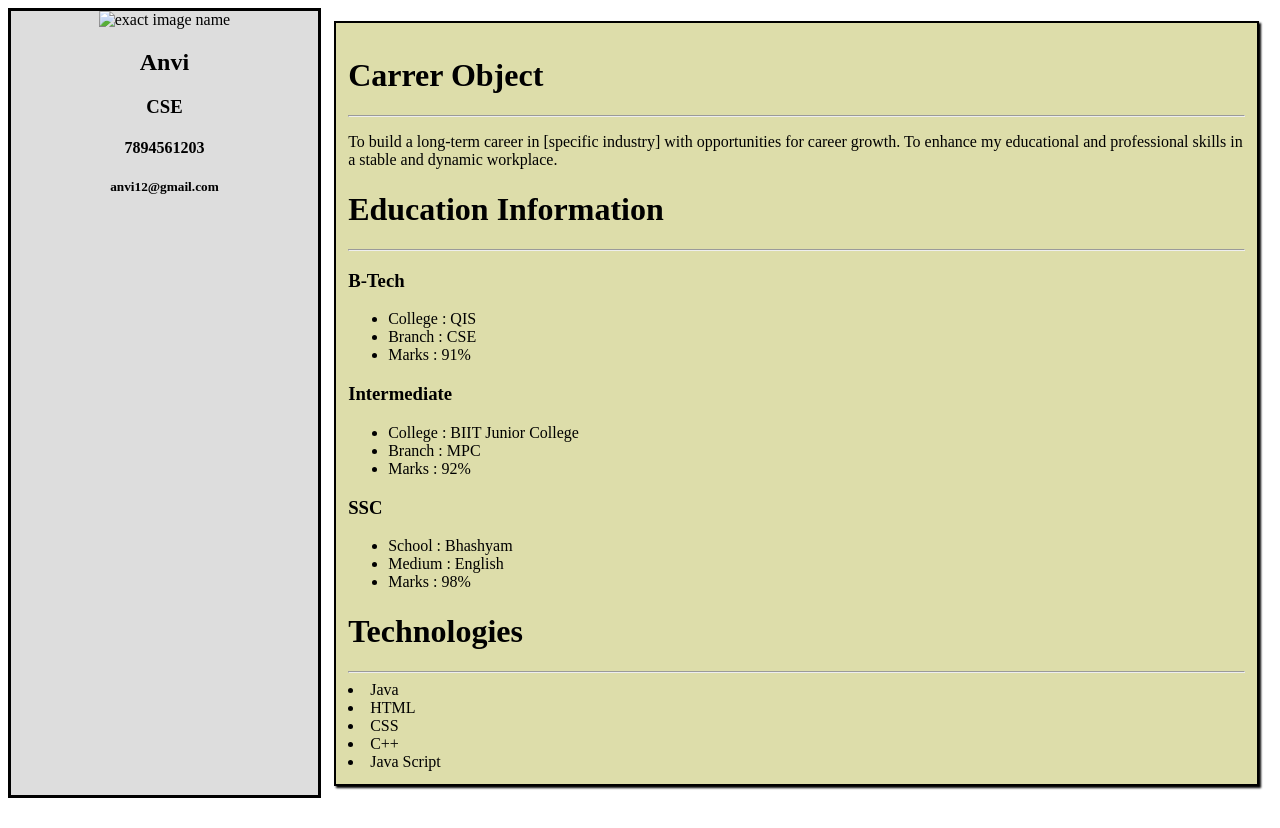
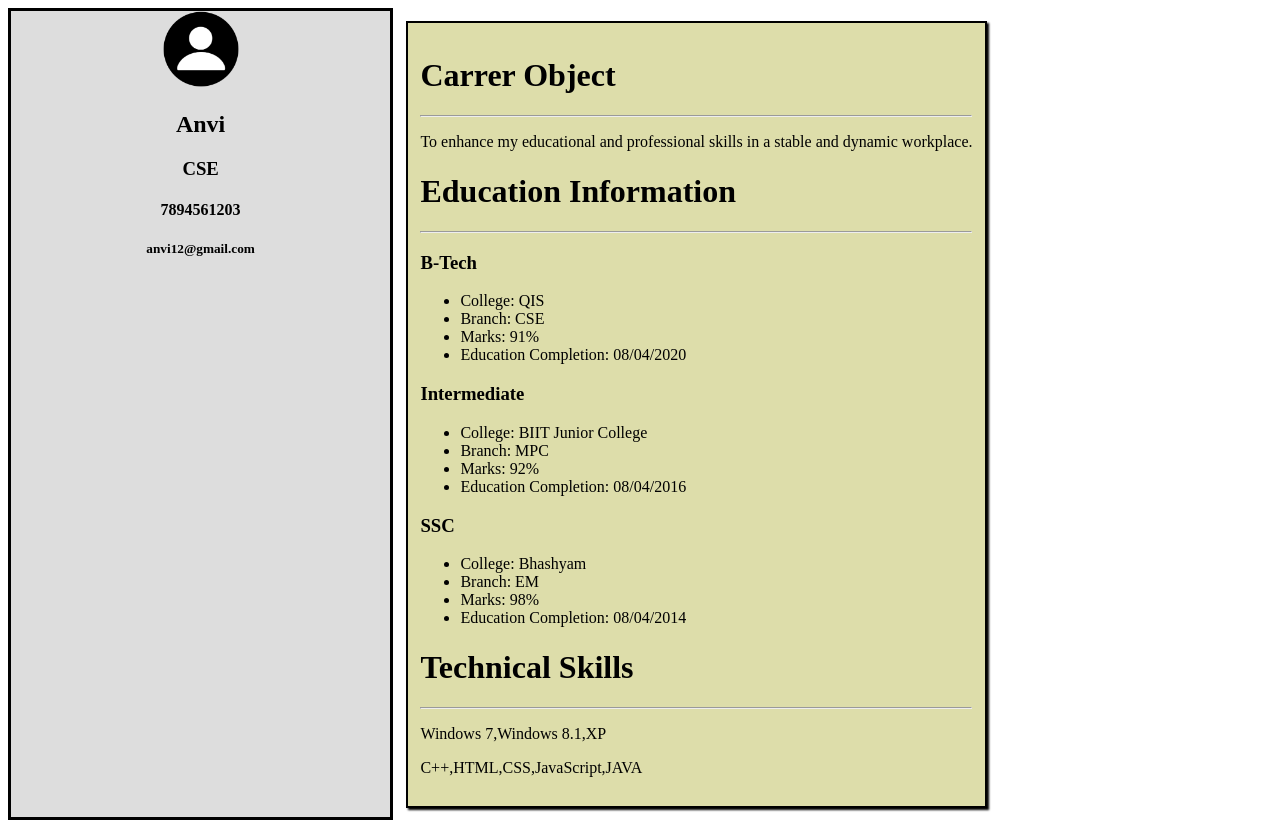
Before and after one commit to Anvi7Malineni/dynamicresume, a plain HTML site: page resume.html in a window 1280 px wide. Before the commit the page ends 806 px from the top, so only its background shows below. Drawn offline with Linux system fonts and the light colour scheme.

Commit message:
dynamicresume

```diff
--- a/card.js
+++ b/card.js
@@ -25,7 +25,7 @@
       card.classList.add("card");
       mainDiv.appendChild(card);
       var image=document.createElement("img");
-      image.src="images/profile.png";
+      image.src="images/profile1.png";
       card.appendChild(image);
       var h1=document.createElement("h1");
       h1.textContent=Pro[i].name;
@@ -39,6 +39,10 @@
       var h5=document.createElement("h5");
       h5.textContent=Pro[i].email;
       card.appendChild(h5);
+      var a=document.createElement("a");
+      a.textContent="View Resume";
+      a.href="resume.html";
+      card.appendChild(a);
     }
 
     }
--- a/resume.html
+++ b/resume.html
@@ -1,7 +1,7 @@
 <!DOCTYPE html>
 <html lang="en" dir="ltr">
   <head>
-    <meta name="viewport" content="width=device-width, intial-scale=1">
+    <meta name="viewport" content="width=device-width, initial-scale=1">
     <link rel="stylesheet" href="styles\style.css">
     <meta charset="utf-8">
     <title>Resume</title>
@@ -10,18 +10,17 @@
   <body>
 <div class="main">
   <div class="leftDiv">
-    <img src=" images\profile.png" alt="exact image name">
+    <!-- <img src=" images\profile.png" alt="exact image name">
     <h2>Anvi</h2>
     <h3>CSE</h3>
     <h4>7894561203</h4>
-    <h5>anvi12@gmail.com</h5>
+    <h5>anvi12@gmail.com</h5> -->
 
   </div>
   <div class="rightDiv">
-    <h1>Carrer Object</h1><hr>
-    <p>To build a long-term career in [specific industry] with opportunities for career growth.
-       To enhance my educational and professional skills in a stable and dynamic workplace.</p>
-     <h1>Education Information</h1><hr>
+    <!-- <h1>Carrer Object</h1><hr>
+    <p>To enhance my educational and professional skills in a stable and dynamic workplace.</p> -->
+     <!-- <h1>Education Information</h1><hr>
      <h3>B-Tech</h3>
      <ul>
        <li>College : QIS</li>
@@ -37,17 +36,20 @@
      <h3>SSC</h3>
      <ul>
        <li>School : Bhashyam</li>
-       <li>Medium : English</li>
+       <li>Medium : EM</li>
        <li>Marks : 98%</li>
-     </ul>
-     <h1>Technologies</h1><hr>
+     <!- </ul> -->
+     <!-- <h1>Technologies</h1><hr>
      <li>Java</li>
      <li>HTML</li>
      <li>CSS</li>
      <li>C++</li>
-     <li>Java Script</li>
-  </div>
+     <li>Java Script</li> -->
+  <!-- </div> -->
 
 </div>
   </body>
+  <script type="text/javascript" src="resume.js">
+
+  </script>
 </html>
--- a/resume.js
+++ b/resume.js
@@ -0,0 +1,113 @@
+(function () {
+  function loadJson(file,callback) {
+    var rawFile=new XMLHttpRequest();
+    rawFile.overrideMimeType("application/json");
+    rawFile.open("GET",file,true);
+    rawFile.onreadystatechange =function () {
+      if (rawFile.readyState === 4 & rawFile.status == "200") {
+        callback(rawFile.responseText);
+
+      }
+
+    }
+   rawFile.send(null);
+
+      }
+      loadJson("resume.json",function (text) {
+      var data=JSON.parse(text);
+      console.log(data);
+      leftData(data.profile);
+      console.log(data);
+      Education(data.Education);
+      console.log(data);
+      Skills(data.Technicalskills);
+    });
+    var left=document.querySelector(".leftDiv");
+    var right=document.querySelector(".rightDiv");
+    function leftData(leftdetails) {
+      var image=document.createElement("img");
+      image.src=leftdetails.image;
+      image.alt="Prifile Image";
+      left.appendChild(image);
+
+      var h2=document.createElement("h2");
+      h2.textContent=leftdetails.name;
+      left.appendChild(h2);
+
+      var h3=document.createElement("h3");
+      h3.textContent=leftdetails.Branch;
+      left.appendChild(h3);
+
+      var h4=document.createElement("h4");
+      h4.textContent=leftdetails.mbnum;
+      left.appendChild(h4);
+
+      var h5=document.createElement("h5");
+      h5.textContent=leftdetails.email;
+      left.appendChild(h5);
+
+      //right div data
+
+      var co=document.createElement("h1");
+      co.textContent="Carrer Object";
+      right.appendChild(co);
+      right.appendChild(document.createElement("hr"));
+
+      let p=document.createElement("p");
+      p.textContent=leftdetails.CarrerObject;
+      right.appendChild(p);
+
+    }
+    //create educational details
+    function Education(edu) {
+      var educational=document.createElement("h1");
+       educational.textContent="Education Information";
+       right.appendChild(educational);
+       right.appendChild(document.createElement("hr"));
+
+      for(i in edu){
+        let h3=document.createElement("h3");
+        h3.textContent=edu[i].Degree;
+        right.appendChild(h3);
+
+        let ul=document.createElement("ul");
+        right.appendChild(ul);
+
+        //create lists(l1,l2,l3)
+        let li1=document.createElement("li");
+        li1.textContent="College: "+edu[i].College;
+        ul.appendChild(li1);
+
+        let li2=document.createElement("li");
+        li2.textContent="Branch: "+edu[i].Branch;
+        ul.appendChild(li2);
+
+        let li3=document.createElement("li");
+        li3.textContent="Marks: "+edu[i].Marks;
+        ul.appendChild(li3);
+
+        let li4=document.createElement("li");
+        li4.textContent="Education Completion: "+edu[i].EndDate;
+        ul.appendChild(li4);
+
+      }
+
+    }
+
+   function Skills(skill) {
+     var sk=document.createElement("h1");
+     sk.textContent="Technical Skills";
+     right.appendChild(sk);
+    right.appendChild(document.createElement("hr"));
+
+    var p=document.createElement("p");
+    p.textContent=skill.os;
+    right.appendChild(p);
+
+    var p1=document.createElement("p");
+    p1.textContent=skill.ps;
+    right.appendChild(p1);
+
+   }
+
+  })();
--- a/resume.json
+++ b/resume.json
@@ -0,0 +1,37 @@
+{
+ "profile":{
+   "name":"Anvi",
+   "image":"images/profile1.png",
+   "Branch":"CSE",
+   "mbnum":"7894561203",
+   "email":"anvi12@gmail.com",
+   "CarrerObject":"To enhance my educational and professional skills in a stable and dynamic workplace."
+ },
+ "Education":[
+   {
+     "Degree":"B-Tech",
+     "College":"QIS",
+     "Branch":"CSE",
+     "Marks":"91%",
+     "EndDate":"08/04/2020"
+   },
+   {
+     "Degree":"Intermediate",
+     "College":"BIIT Junior College",
+     "Branch":"MPC",
+     "Marks":"92%",
+     "EndDate":"08/04/2016"
+   },
+   {
+     "Degree":"SSC",
+     "College":"Bhashyam",
+     "Branch":"EM",
+     "Marks":"98%",
+     "EndDate":"08/04/2014"
+   }
+ ],
+ "Technicalskills":{
+   "os":"Windows 7,Windows 8.1,XP",
+   "ps":"C++,HTML,CSS,JavaScript,JAVA"
+ }
+}
```
Also changed, not shown: images/profile1.png (added).
